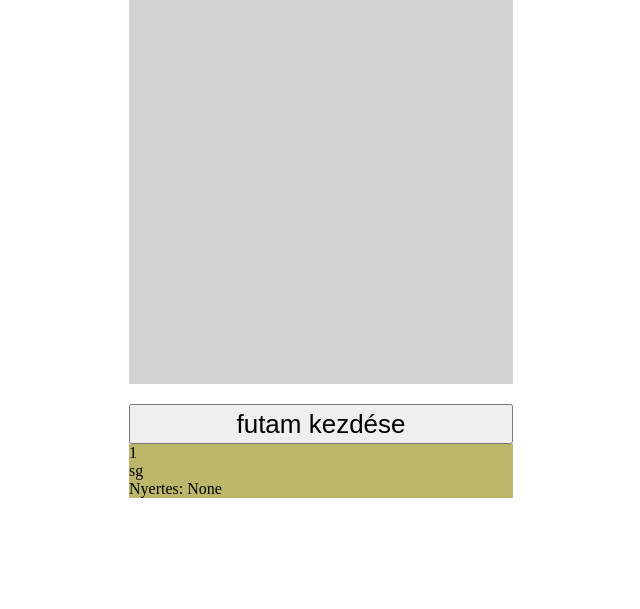
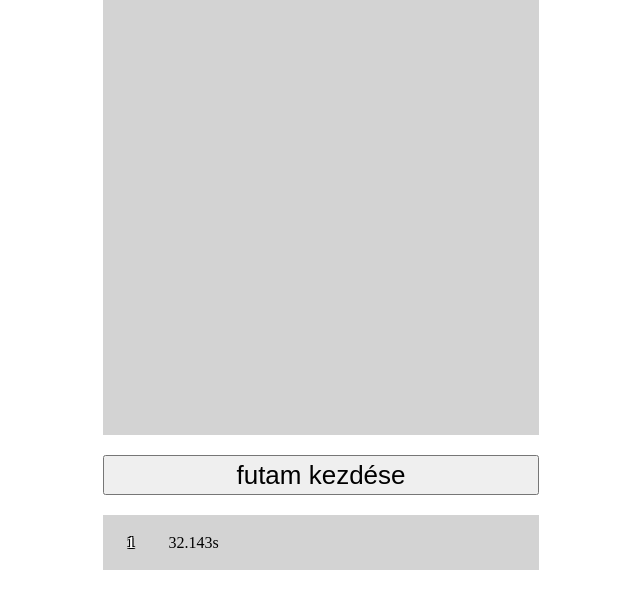
Before and after one commit to patakiIstvan/carrace, a PHP site: page / in a window 1280 px wide. Shown: the top 609 px of the page, without its empty margins (319-959 px from the left). Run offline with PHP 8.4, Linux system fonts and the light colour scheme.

Commit message:
car knows when to stop. Car clever

```diff
--- a/index.php
+++ b/index.php
@@ -23,9 +23,8 @@
                         <span>1</span>
                     </div>
                     <div class="timeContainer">
-                        <span>sg</span>
+                        <span>32.143s</span>
                     </div>
-                    Nyertes: <span class="winner-text">None</span>
                 </li>
             </ul>
         </div>
--- a/init.php
+++ b/init.php
@@ -9,6 +9,12 @@ function storeCars($carInstances){
   $carFile = fopen("cardata.ser", "wb") or die("Unable to open file!");
   fwrite($carFile, $carInstances);
   fclose($carFile);
+}
+function getCars(){
+  $myfile = fopen("cardata.ser", "r");
+  $cars = fread($myfile,filesize("cardata.ser"));
+  fclose($myfile);
+   return unserialize($cars);
 }
 
 if( isset($_POST['functionname']) ) {
@@ -30,7 +36,6 @@ if( isset($_POST['functionname']) ) {
             $a = [];
             $a["placement"] = $car->getPlacement();
             $a["color"] = $car->getColor();
-            $a["lap"] = $car->getLap();
             $a["maxLap"] = $car->getNumber_of_laps();
             $a["distance"] = $car->getDist();
             $aResult['cars'][] = $a;
@@ -38,15 +43,14 @@ if( isset($_POST['functionname']) ) {
           storeCars(Race::getCars());
           break;
          case 'moveCars': // MOVECAR =======================================
-          $myfile = fopen("cardata.ser", "r");
-          $cars = fread($myfile,filesize("cardata.ser"));
-          fclose($myfile);
-          $cars = unserialize($cars);
+          $cars = getCars();
             foreach ($cars as $car){
                $a = [];
                $car->move();
                $a['placemenet'] = $car->getPlacement();
                $a["maxLap"] = $car->getNumber_of_laps();
+               $a["time"] = $car->getTime();
+               $a["won"] = $car->getWon();
                $a['distance'] = $car->getDist();
                $aResult['cars'][] = $a;
             }
--- a/script.js
+++ b/script.js
@@ -5,10 +5,11 @@ const makeCars = {
 const moveCars = {
     functionname: 'moveCars'
 }
+let movingCars = 0;
 // USE RECEIVED DATA
 function clientResponse(funct, data) {
     switch (funct) {
-        case "makeCars":
+        case "makeCars": // kocsik elhelyezése a versenypályán a kapott adatok alapján
             console.log(data);
             $('.racetrack').empty();
             data["cars"].forEach(car => {
@@ -25,13 +26,17 @@ function clientResponse(funct, data) {
                 )
             });
             break;
-        case "moveCars":
+        case "moveCars": // kocsik mozgása illetve nyerése a kapott adatok alapján
+            movingCars = 0;
             console.log("car moving WROM WROM")
             console.log(data)
             const numOfCars = $('.racetrack').children().length;
             data["cars"].forEach(car => {
                 const moveRotation = car["distance"] / 100 * 360 * car["maxLap"];
                 $(`#car${car["placemenet"]}`).css("transform", `translateY(-50%) rotate(-${moveRotation}deg)`);
+            if (car["distance"]<100){
+                movingCars +=1;
+            }
             });
             break;
         default:
@@ -50,12 +55,13 @@ function sendServerData(path, funct) {
 $(".start-button").click(function () {
     sendServerData("init.php", makeCars);
 
-    let i = 0;
-    const interval = setInterval(() => {
-        i += 1;
-        if (i > 30) {
+    movingCars = 1;
+    var interval = setInterval(() => {
+        console.log(movingCars)
+        if (movingCars <= 0) {
             clearInterval(interval)
+        } else {
+            sendServerData("init.php", moveCars);
         }
-        sendServerData("init.php", moveCars);
     }, 150)
 });
--- a/style.css
+++ b/style.css
@@ -18,7 +18,7 @@
 
 .container{
     width: 100%;
-    padding: 0 35%;
+    padding: 0 33%;
 }
 
 .racetrack{
@@ -49,8 +49,38 @@
     width: 100%;
     height: 40px;
     font-size: 26px;
+    margin-bottom: 20px;
 }
 
 li{
-  background-color: darkkhaki;
+  background-color: lightgray;
+  height: 55px;
+  display: flex;
+
 }
+.colorContainer{
+  display: flex;
+  align-items: center;
+  text-align: center;
+  max-width: 55px;
+}
+
+.colorContainer span{
+  width: 55px;
+  font-weight: 600;
+  color: white;
+  text-shadow:
+  -1px -1px 0 #000,
+   1px -1px 0 #000,
+   -1px 1px 0 #000,
+    1px 1px 0 #000;
+}
+
+.timeContainer{
+  display: flex;
+  align-items: center;
+}
+
+.timeContainer span{
+  padding-left: 10px;
+}
```
Also changed, not shown: Racecar.php (+33 -9 lines), 1 other file.
